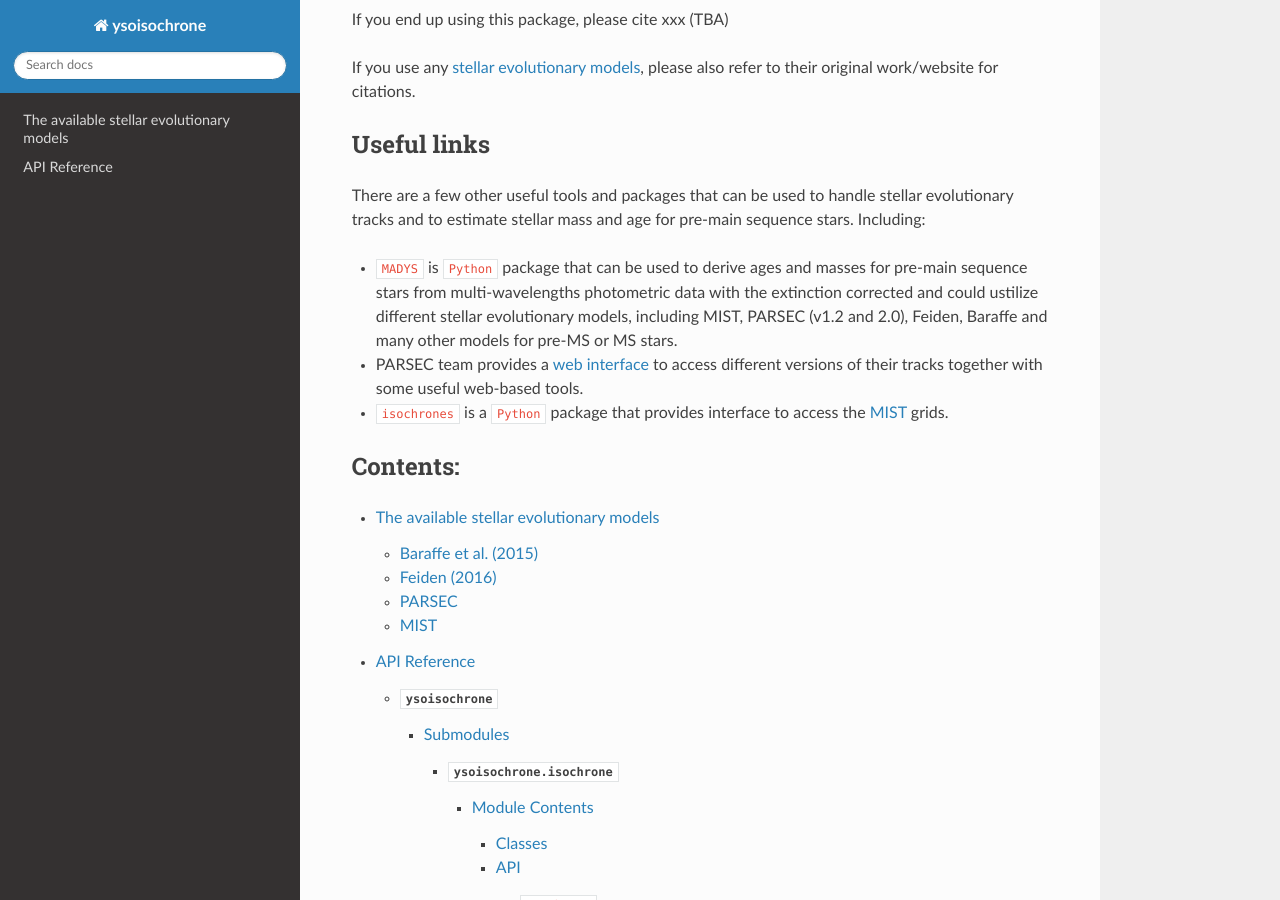
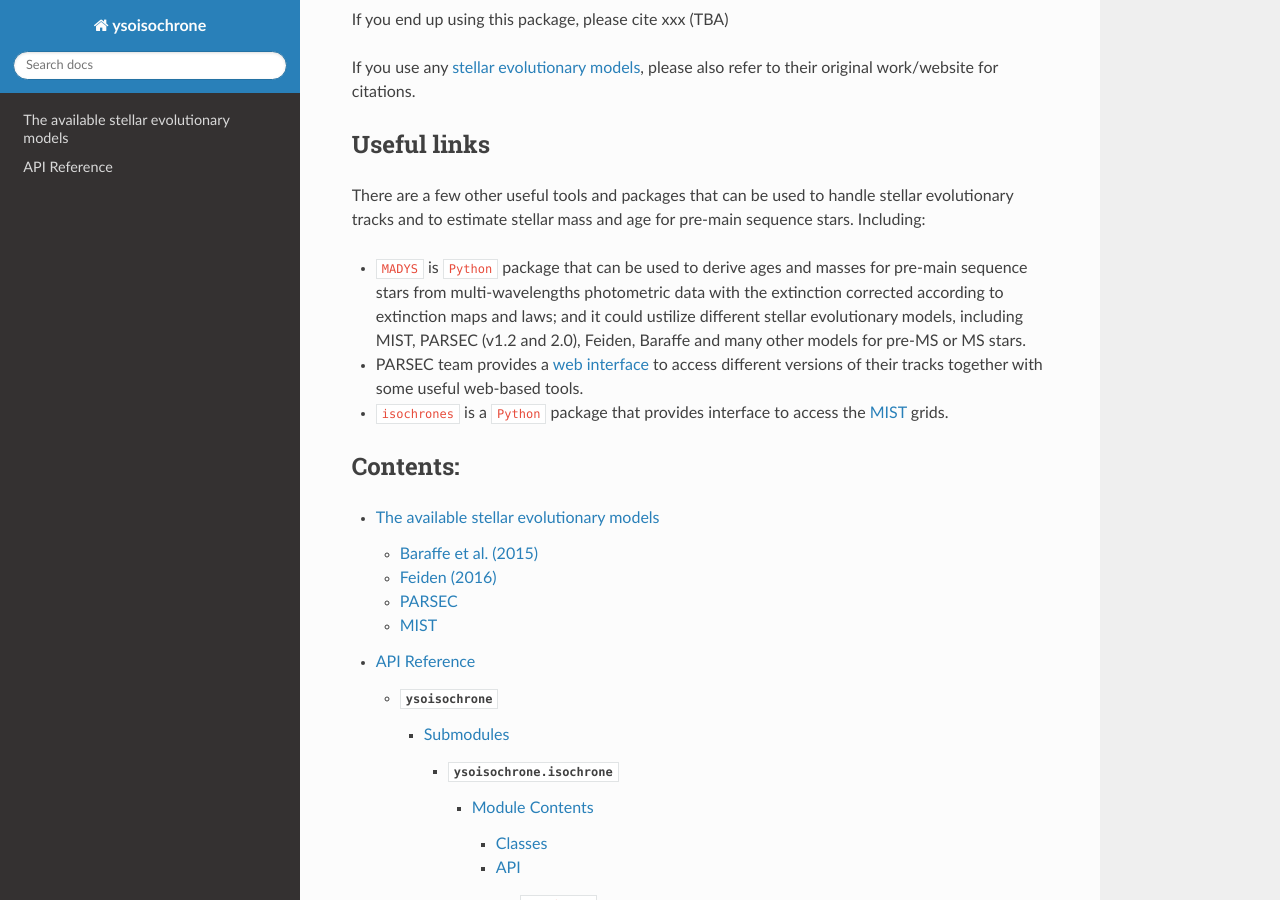
Before and after one commit to DingshanDeng/ysoisochrone, a Sphinx documentation site: the page built from docs/source/index.md, in a window 1280 px wide and 900 px high, scrolled down 1654 px. Built offline with Sphinx 7.4.7 and the Read the Docs theme 3.1.0, drawn with Linux system fonts in a browser that asks for light colours; formulas are drawn with MathJax 3; pages that are not in the unit, such as notebooks, are missing from menus.

Commit message:
update documentation

```diff
--- a/docs/source/index.md
+++ b/docs/source/index.md
@@ -49,7 +49,7 @@ If you use any [stellar evolutionary models](./models.md), please also refer to
 
 There are a few other useful tools and packages that can be used to handle stellar evolutionary tracks and to estimate stellar mass and age for pre-main sequence stars. Including:
 
-- [`MADYS`](https://madys.readthedocs.io/en/latest/) is `Python` package that can be used to derive ages and masses for pre-main sequence stars from multi-wavelengths photometric data with the extinction corrected and could ustilize different stellar evolutionary models, including MIST, PARSEC (v1.2 and 2.0), Feiden, Baraffe and many other models for pre-MS or MS stars.
+- [`MADYS`](https://madys.readthedocs.io/en/latest/) is `Python` package that can be used to derive ages and masses for pre-main sequence stars from multi-wavelengths photometric data with the extinction corrected according to extinction maps and laws; and it could ustilize different stellar evolutionary models, including MIST, PARSEC (v1.2 and 2.0), Feiden, Baraffe and many other models for pre-MS or MS stars.
 
 - PARSEC team provides a [web interface](http://stev.oapd.inaf.it/PARSEC/tools.html) to access different versions of their tracks together with some useful web-based tools.
 
```
Also changed, not shown: docs/source/models.md (+1 -1 lines).
